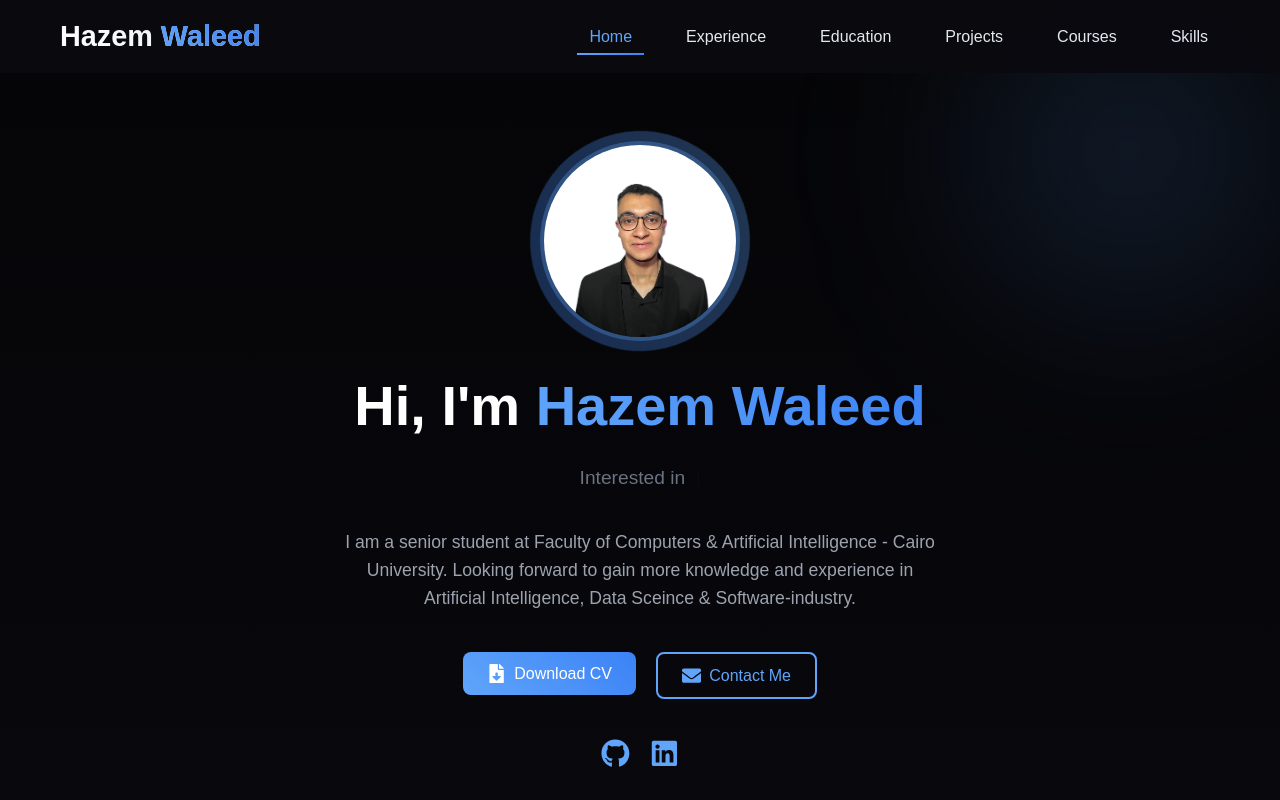
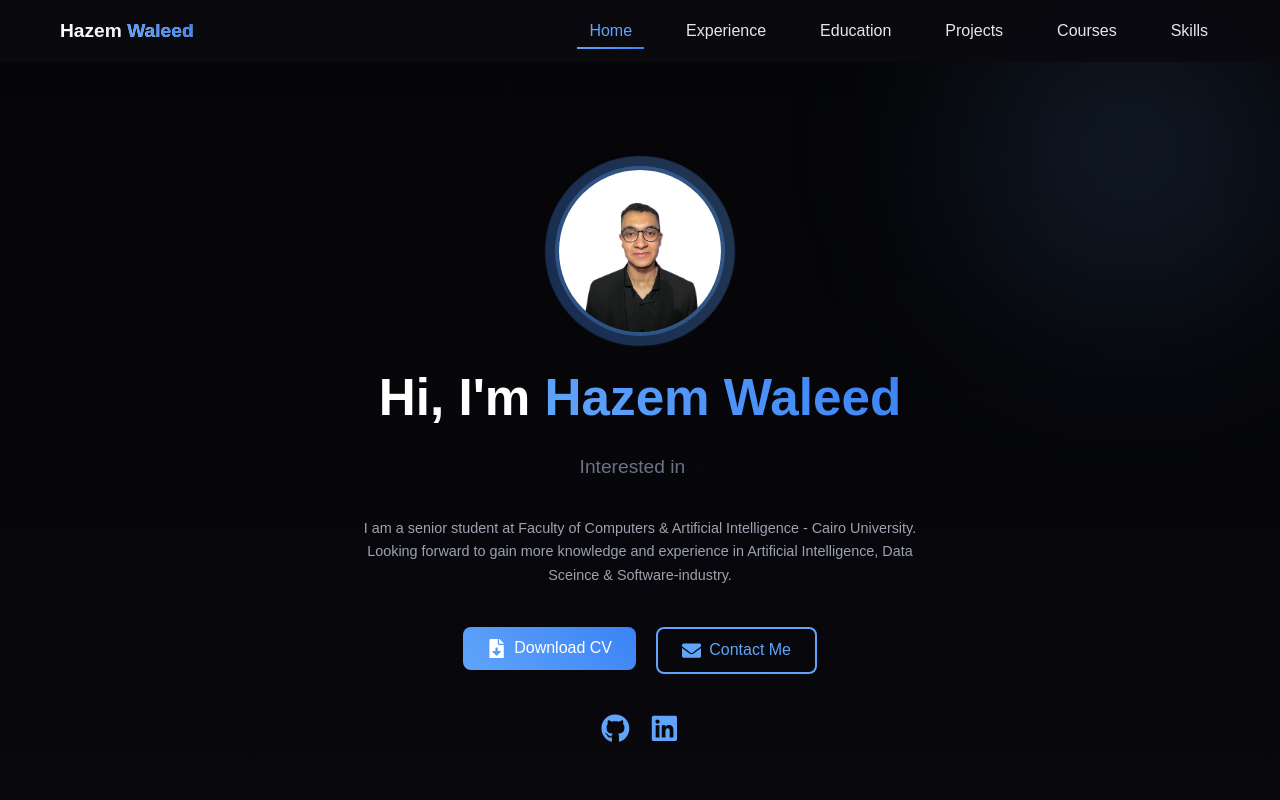
Before and after one commit to hazem-walied/HazemWaleed, a Next.js app: page / in a window 1280 px wide. Shown: the top 800 px of the page. Built offline with nearby package versions, Linux system fonts and the light colour scheme.

Commit message:
changing some styles-2

```diff
--- a/app/components/Navbar.module.css
+++ b/app/components/Navbar.module.css
@@ -24,7 +24,7 @@
 }
 
 .title h1 {
-    font-size: 1.8rem;
+    font-size: 1.2rem;
     font-weight: 700;
     margin: 0;
     background: linear-gradient(45deg, #ffffff, #e2e8f0);
--- a/app/page.module.css
+++ b/app/page.module.css
@@ -35,8 +35,8 @@
 /* Profile Image Styles */
 .profileImageContainer {
   position: relative;
-  width: 200px;
-  height: 200px;
+  width: 170px;
+  height: 170px;
   margin: 9rem auto 2rem;
 }
 
@@ -68,7 +68,7 @@
 }
 
 .title {
-  font-size: 3.5rem;
+  font-size: 3.2rem;
   margin-bottom: 20px;
   color: #fff;
 }
@@ -96,13 +96,13 @@
 
 .typewriterText {
   color: #60a5fa;
-  font-size: 1.2rem;
+  font-size: 1rem;
   font-weight: 500;
 }
 
 .description {
   color: #9ca3af;
-  font-size: 1.1rem;
+  font-size: 0.9rem;
   line-height: 1.6;
   margin-bottom: 40px;
   max-width: 600px;
```
